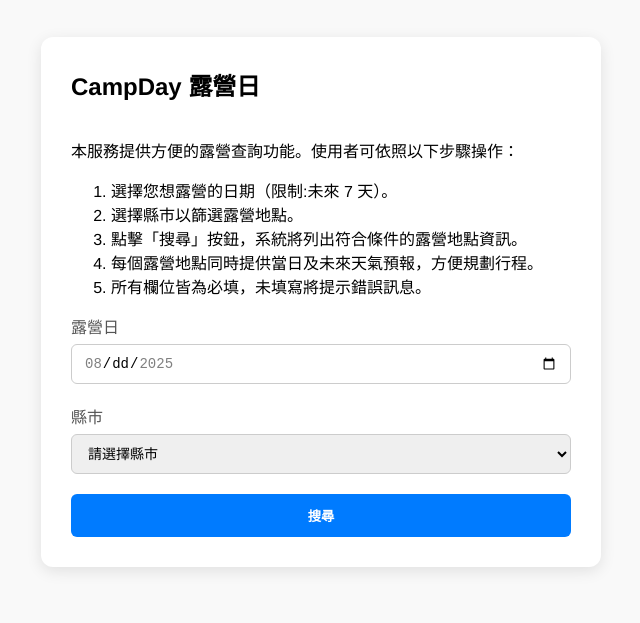
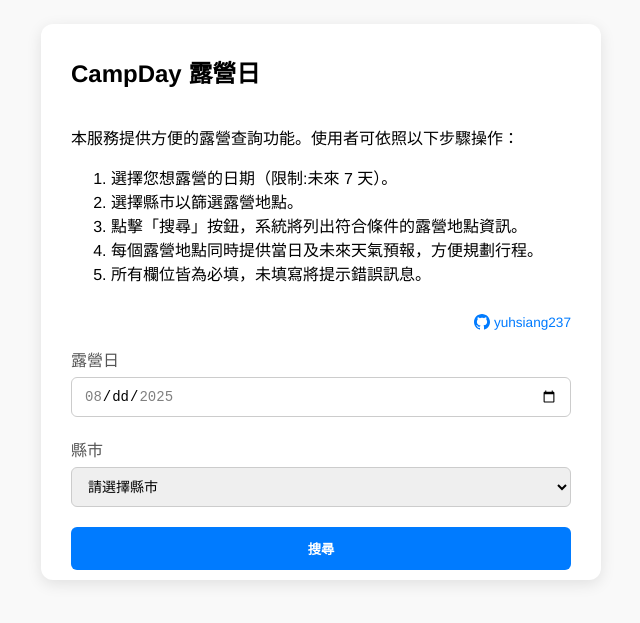
Before and after one commit to yuhsiang237/CampDay, an Angular app: page / in a window 1280 px wide. Shown: the part 123-746 px from the top of the page, without its empty margins (319-959 px from the left). Built offline with nearby package versions, Linux system fonts and the light colour scheme.

Commit message:
add author link

```diff
--- a/src/app/home/home.html
+++ b/src/app/home/home.html
@@ -14,7 +14,25 @@
         <li>所有欄位皆為必填，未填寫將提示錯誤訊息。</li>
       </ol>
     </div>
-
+<!-- 作者資訊 -->
+<div class="author-info">
+  <p>
+    <a href="https://github.com/yuhsiang237/CampDay" target="_blank" rel="noopener noreferrer">
+      <!-- GitHub SVG icon -->
+      <svg xmlns="http://www.w3.org/2000/svg" width="16" height="16" viewBox="0 0 24 24" fill="currentColor"
+        style="vertical-align: middle; margin-right: 4px;">
+        <path d="M12 0C5.371 0 0 5.371 0 12c0 5.302 3.438 9.8 8.205 11.387.6.111.82-.261.82-.577
+             0-.285-.01-1.04-.015-2.04-3.338.726-4.042-1.61-4.042-1.61-.546-1.387-1.333-1.756-1.333-1.756-1.09-.745.082-.73.082-.73
+             1.205.084 1.84 1.238 1.84 1.238 1.07 1.834 2.809 1.304 3.495.997.108-.775.418-1.305.762-1.605-2.665-.304-5.466-1.332-5.466-5.931
+             0-1.31.469-2.381 1.236-3.221-.124-.303-.536-1.523.117-3.176 0 0 1.008-.322 3.301 1.23.957-.266 1.984-.399 3.003-.404
+             1.018.005 2.046.138 3.006.404 2.291-1.552 3.297-1.23 3.297-1.23.655 1.653.243 2.873.12 3.176.77.84 1.234 1.911 1.234 3.221
+             0 4.609-2.804 5.625-5.476 5.921.43.37.823 1.102.823 2.222 0 1.606-.015 2.898-.015 3.293 0 .319.216.694.825.576C20.565 21.796 24 17.298 24 12
+             24 5.371 18.627 0 12 0z" />
+      </svg>
+      yuhsiang237
+    </a>
+  </p>
+</div>
     <!-- 下方：表單 -->
     <form [formGroup]="campForm" (ngSubmit)="submitForm()" class="camp-form">
       <!-- 日期 -->
@@ -54,5 +72,6 @@
 
       <button type="submit" class="submit-btn">搜尋</button>
     </form>
-  </div>
+
 </div>
+</div>
--- a/src/app/home/home.scss
+++ b/src/app/home/home.scss
@@ -10,7 +10,7 @@
 }
 .camp-form-container {
   background: #ffffff;
-  padding: 10px 30px 30px 30px;
+  padding: 10px 30px 10px 30px;
   border-radius: 12px;
   box-shadow: 0 4px 15px rgba(0, 0, 0, 0.1);
   max-width: 500px;
@@ -112,3 +112,25 @@
     padding-right: 15px;
   }
 }
+.author-info {
+  text-align: right; // ✅ 靠右對齊
+  font-size: 0.85rem;
+  color: #888;
+
+  a {
+    color: #007bff;
+    text-decoration: none; // 移除底線
+    display: inline-flex;
+    align-items: center;
+
+    svg {
+      fill: currentColor; // icon 跟文字同色
+      margin-right: 4px;
+    }
+
+    &:hover {
+      text-decoration: none;
+      opacity: 0.8; // 小小互動效果
+    }
+  }
+}
```
